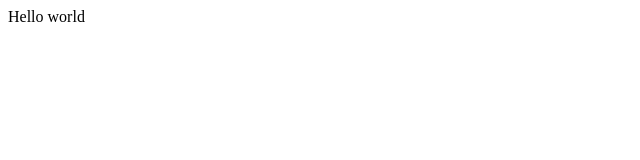
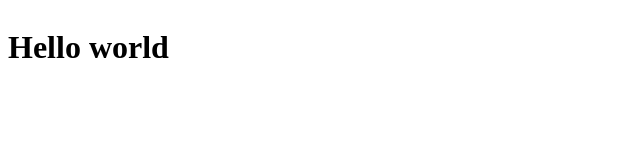
Before and after one commit to ysionkardeshpande/git-is-fun, a plain HTML site: page index.html in a window 1280 px wide. Shown: the whole page, without its empty margins (0-640 px from the left). Drawn offline with Linux system fonts and the light colour scheme.

Commit message:
Update index.html
Adding style and structure to index.html

```diff
--- a/index.html
+++ b/index.html
@@ -1 +1,8 @@
-Hello world
+<html>
+  <head>
+    <link rel="stylesheet" href="style.css">
+  </head>
+  <body>
+    <h1>Hello world</h1>
+  </body>
+</html>
```
